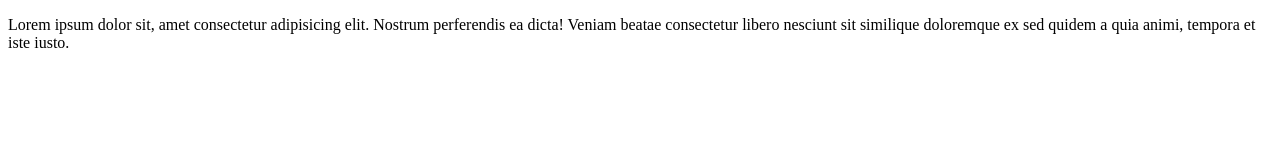
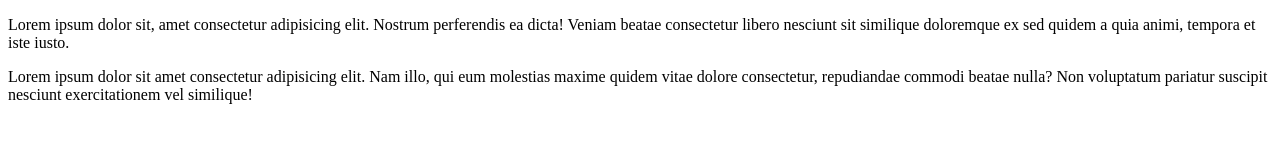
Before and after one commit to Behram777/testdomedevelopers, a plain HTML site: page home.html in a window 1280 px wide. Drawn offline with Linux system fonts and the light colour scheme.

Commit message:
test commit

```diff
--- a/home.html
+++ b/home.html
@@ -11,6 +11,9 @@
 <body>
       <p>Lorem ipsum dolor sit, amet consectetur adipisicing elit. Nostrum perferendis ea dicta! Veniam beatae
             consectetur libero nesciunt sit similique doloremque ex sed quidem a quia animi, tempora et iste iusto.</p>
+      <p>Lorem ipsum dolor sit amet consectetur adipisicing elit. Nam illo, qui eum molestias maxime quidem vitae dolore
+            consectetur, repudiandae commodi beatae nulla? Non voluptatum pariatur suscipit nesciunt exercitationem vel
+            similique!</p>
 </body>
 
 </html>
```
